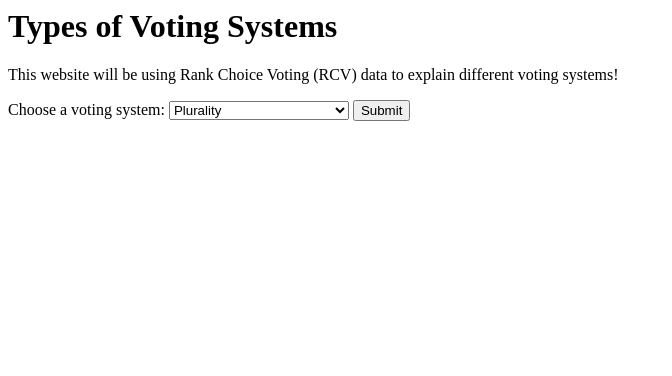
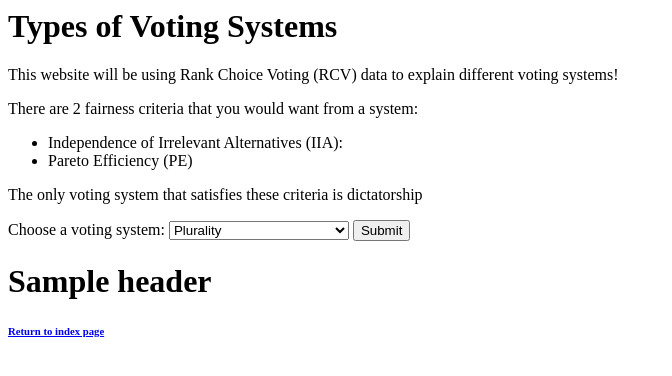
Before and after one commit to alyssa-cheng/course-project-16b, a Flask app: template templates/main.html in a window 1280 px wide. Shown: the top 376 px of the page, without its empty margins (0-672 px from the left). Run offline with Flask 2, Linux system fonts and the light colour scheme; the template is opened without the code that fills it: most values are stand-ins (such as "Sample title", 1, 10 or a date in 2020).

Commit message:
Working on showing plotly graph
Can't get plotly graph to show probably because of issue in the plurality.html file. Only focusing on plurality graph for now.

```diff
--- a/templates/base.html
+++ b/templates/base.html
@@ -26,3 +26,9 @@
 
 {% block content %}
 {% endblock %}
+
+{% block javascript %}
+    <h1>{{header}}</h1>
+    <h6><a href="/">Return to index page</a></h6>
+    <div id="chart" class="chart"></div>
+{% endblock %}
--- a/templates/main.html
+++ b/templates/main.html
@@ -2,4 +2,11 @@
 
 {% block explain %}
     <p>This website will be using Rank Choice Voting (RCV) data to explain different voting systems!</p>
+    <p>There are 2 fairness criteria that you would want from a system:</p>
+    <ul>
+        <li>Independence of Irrelevant Alternatives (IIA):</li>
+        <li>Pareto Efficiency (PE)</li>
+    </ul>
+    <p>The only voting system that satisfies these criteria is dictatorship</p>
+
 {% endblock %}
```
Also changed, not shown: templates/plurality.html (+13 -0 lines), voter_data.db, 2 other files.
